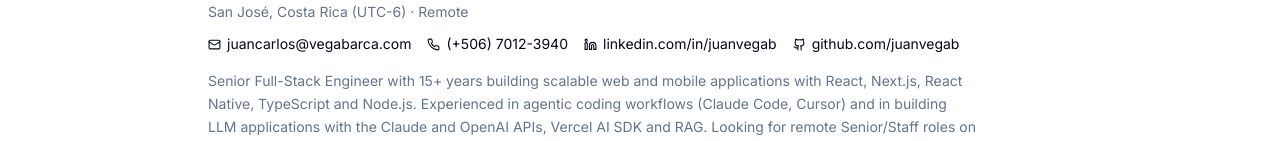
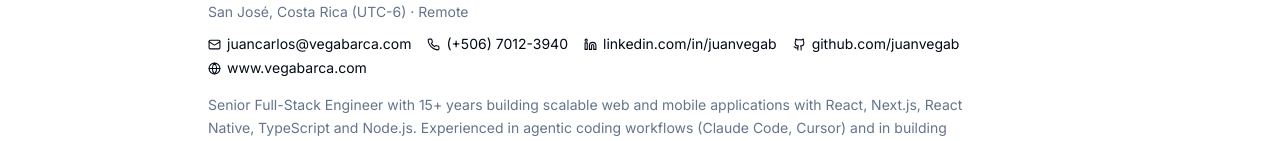
Before and after one commit to juanvegab/vegabarca, a Next.js app: page /resume in a window 1280 px wide. Shown: the part 248-389 px from the top of the page. Built offline with nearby package versions, Linux system fonts and the light colour scheme; no server answers; the database is empty.

Commit message:
feat: add www.vegabarca.com link to resume header
Co-Authored-By: Claude Sonnet 4.6 <noreply@anthropic.com>

```diff
--- a/src/components/resume/ResumeHeader.tsx
+++ b/src/components/resume/ResumeHeader.tsx
@@ -1,4 +1,4 @@
-import { Github, Linkedin, Mail, Phone } from "lucide-react";
+import { Github, Linkedin, Mail, Phone, Globe } from "lucide-react";
 import Link from "next/link";
 
 export default function ResumeHeader() {
@@ -41,6 +41,15 @@ export default function ResumeHeader() {
           <Github size={13} className="shrink-0" />
           github.com/juanvegab
         </Link>
+        <Link
+          href="https://www.vegabarca.com"
+          target="_blank"
+          rel="noopener noreferrer"
+          className="flex items-center gap-1.5 hover:text-blue-600"
+        >
+          <Globe size={13} className="shrink-0" />
+          www.vegabarca.com
+        </Link>
       </address>
 
       <div className="mt-4 max-w-3xl text-sm leading-relaxed text-muted-foreground print:mt-2">
```
